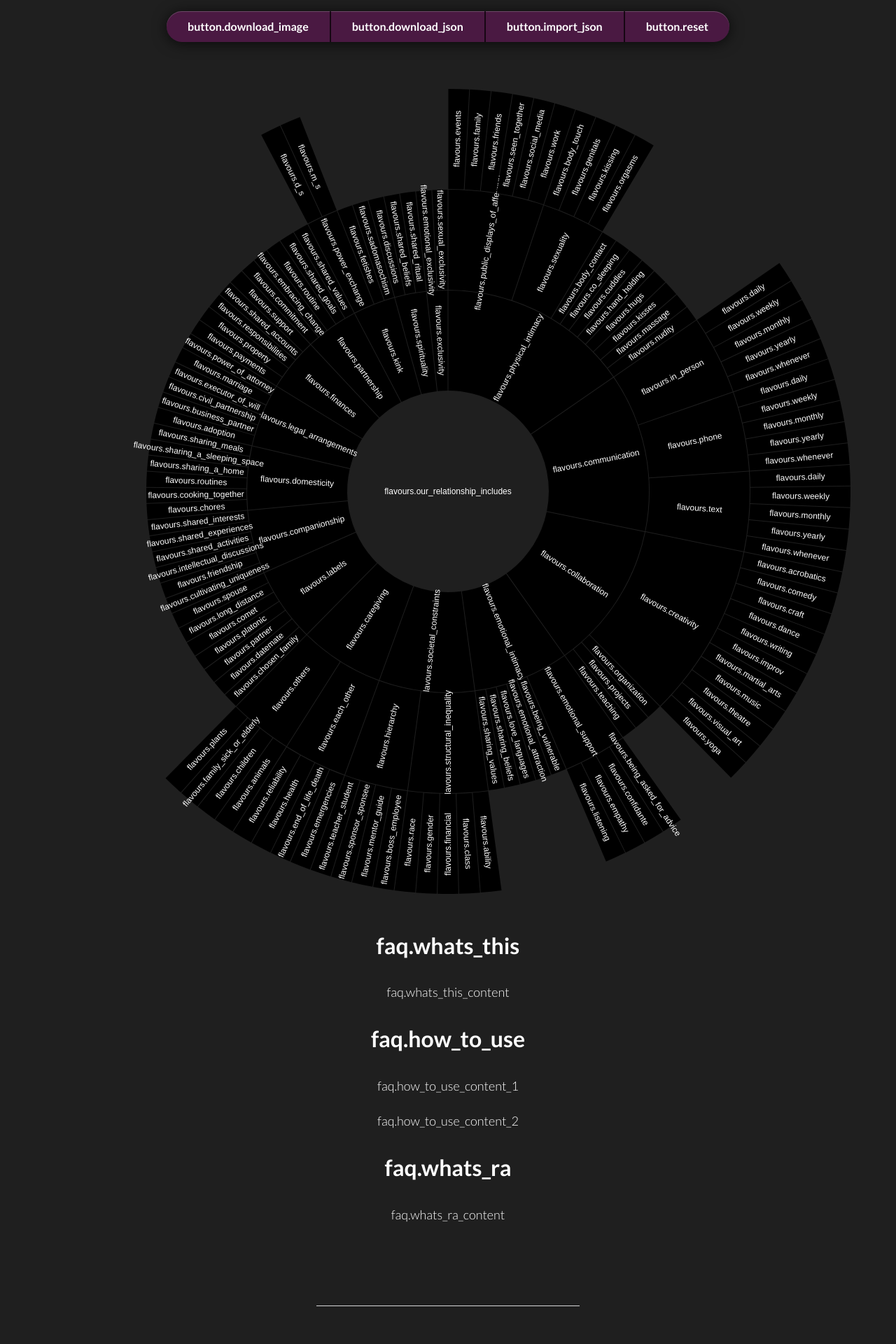
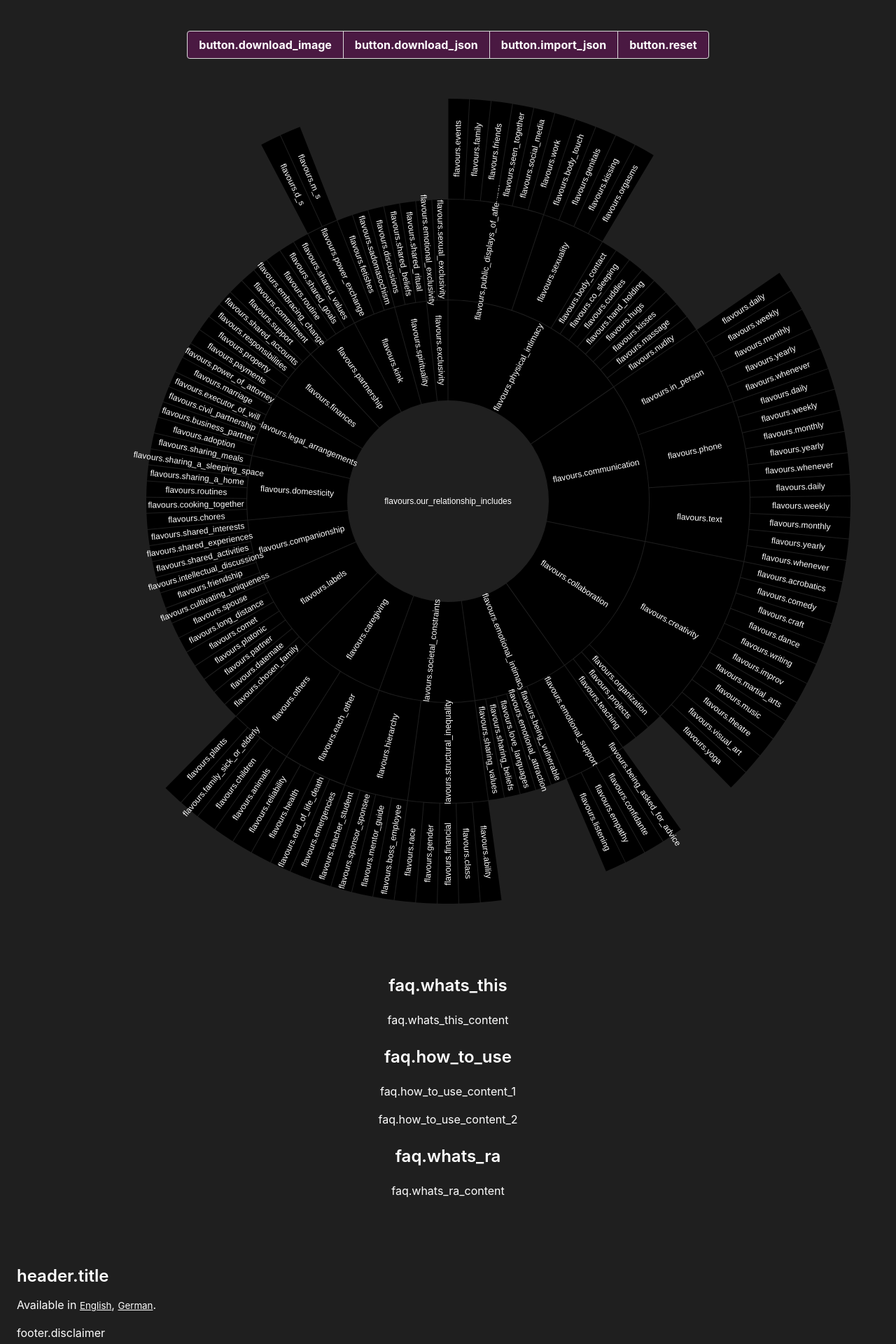
Before and after one commit to duizendnegen/sunburst-smorgasbord, a React (Create React App) app: page / in a window 1280 px wide. Shown: the part 220-2140 px from the top of the page at 70% size. Built offline with nearby package versions, Linux system fonts and the light colour scheme; the HTML template or start-up script is replaced by a standard one.

Commit message:
Use bulma.css instead of simple-grid.css

```diff
--- a/public/index.html
+++ b/public/index.html
@@ -23,8 +23,7 @@
     <!--
       vendor's stylesheets
     -->
-    <link rel="stylesheet" href="%PUBLIC_URL%/simple-grid.css" type="text/css" />
-
+    <link rel="stylesheet" href="https://cdn.jsdelivr.net/npm/bulma@0.9.4/css/bulma.min.css">
     <!--
       Notice the use of %PUBLIC_URL% in the tags above.
       It will be replaced with the URL of the `public` folder during the build.
--- a/public/simple-grid.css
+++ /dev/null
@@ -1,250 +0,0 @@
-/**
-*** SIMPLE GRID
-*** (C) ZACH COLE 2016
-**/
-
-@import url(https://fonts.googleapis.com/css?family=Lato:400,300,300italic,400italic,700,700italic);
-
-/* UNIVERSAL */
-
-html,
-body {
-  height: 100%;
-  width: 100%;
-  margin: 0;
-  padding: 0;
-  left: 0;
-  top: 0;
-  font-size: 100%;
-}
-
-/* ROOT FONT STYLES */
-
-* {
-  font-family: 'Lato', Helvetica, sans-serif;
-  color: #333447;
-  line-height: 1.5;
-}
-
-/* TYPOGRAPHY */
-
-h1 {
-  font-size: 2.5rem;
-}
-
-h2 {
-  font-size: 2rem;
-}
-
-h3 {
-  font-size: 1.375rem;
-}
-
-h4 {
-  font-size: 1.125rem;
-}
-
-h5 {
-  font-size: 1rem;
-}
-
-h6 {
-  font-size: 0.875rem;
-}
-
-p {
-  font-size: 1.125rem;
-  font-weight: 200;
-  line-height: 1.8;
-}
-
-.font-light {
-  font-weight: 300;
-}
-
-.font-regular {
-  font-weight: 400;
-}
-
-.font-heavy {
-  font-weight: 700;
-}
-
-/* POSITIONING */
-
-.left {
-  text-align: left;
-}
-
-.right {
-  text-align: right;
-}
-
-.center {
-  text-align: center;
-  margin-left: auto;
-  margin-right: auto;
-}
-
-.justify {
-  text-align: justify;
-}
-
-/* ==== GRID SYSTEM ==== */
-
-.container {
-  width: 90%;
-  margin-left: auto;
-  margin-right: auto;
-}
-
-.row {
-  position: relative;
-  width: 100%;
-}
-
-.row [class^="col"] {
-  float: left;
-  margin: 0.5rem 2%;
-  min-height: 0.125rem;
-}
-
-.col-1,
-.col-2,
-.col-3,
-.col-4,
-.col-5,
-.col-6,
-.col-7,
-.col-8,
-.col-9,
-.col-10,
-.col-11,
-.col-12 {
-  width: 96%;
-}
-
-.col-1-sm {
-  width: 4.33%;
-}
-
-.col-2-sm {
-  width: 12.66%;
-}
-
-.col-3-sm {
-  width: 21%;
-}
-
-.col-4-sm {
-  width: 29.33%;
-}
-
-.col-5-sm {
-  width: 37.66%;
-}
-
-.col-6-sm {
-  width: 46%;
-}
-
-.col-7-sm {
-  width: 54.33%;
-}
-
-.col-8-sm {
-  width: 62.66%;
-}
-
-.col-9-sm {
-  width: 71%;
-}
-
-.col-10-sm {
-  width: 79.33%;
-}
-
-.col-11-sm {
-  width: 87.66%;
-}
-
-.col-12-sm {
-  width: 96%;
-}
-
-.row::after {
-	content: "";
-	display: table;
-	clear: both;
-}
-
-.hidden-sm {
-  display: none;
-}
-
-@media only screen and (min-width: 33.75em) {  /* 540px */
-  .container {
-    width: 80%;
-  }
-}
-
-@media only screen and (min-width: 45em) {  /* 720px */
-  .col-1 {
-    width: 4.33%;
-  }
-
-  .col-2 {
-    width: 12.66%;
-  }
-
-  .col-3 {
-    width: 21%;
-  }
-
-  .col-4 {
-    width: 29.33%;
-  }
-
-  .col-5 {
-    width: 37.66%;
-  }
-
-  .col-6 {
-    width: 46%;
-  }
-
-  .col-7 {
-    width: 54.33%;
-  }
-
-  .col-8 {
-    width: 62.66%;
-  }
-
-  .col-9 {
-    width: 71%;
-  }
-
-  .col-10 {
-    width: 79.33%;
-  }
-
-  .col-11 {
-    width: 87.66%;
-  }
-
-  .col-12 {
-    width: 96%;
-  }
-
-  .hidden-sm {
-    display: block;
-  }
-}
-
-@media only screen and (min-width: 60em) { /* 960px */
-  .container {
-    width: 75%;
-    max-width: 60rem;
-  }
-}
--- a/src/App.css
+++ b/src/App.css
@@ -1,76 +1,33 @@
-/* GENERAL */
-/* TODO factor this out in a sepate style.css file and one that specifically applies to App.tsx */
-/* TODO base on some existing CSS framework that also has UI so we can have nice button groups and so on */
-
 html {
   scroll-behavior: smooth;
 }
 
 html,
-body {
+body,
+footer.footer {
   background: #1F1F1F;
-}
-
-.button-wrapper {
-  margin-top: 1;
-  margin-bottom: 50px;
-  background: #4a1942;
-  display: inline-block;
-  border-radius: 50em;
-  box-shadow: 0 2px 20px rgba(0, 0, 0, 0.7), inset 0 1px 0 rgba(255, 255, 255, 0.2);
-}
-
-.line {
-  height: 1px;
-  width: 100%;
-  background: #D6D6D8;
-  margin: 80px 0;
-}
-
-/* ROOT FONT STYLES */
-
-* {
   color: #fff;
 }
-
-/* SUNBURST STYLES */
 
 .sunburst-clickable {
   cursor: pointer;
 }
 
-/* SAVE IMAGE BUTTON */
-
-.button-trigger {
+.button {
+  background-color: #4a1942;
   color: #fff;
-  display: inline-block;
-  padding-top: 10px;
-  padding-bottom: 10px;
-  padding-left: 30px;
-  padding-right: 30px;
-  text-decoration: none;
-  border-right:2px solid rgba(0, 0, 0, 0.7);
+}
+.button:hover {
+  color: #ccc;
 }
 
-.button-trigger:last-child {
-  border-right: 0;
+.content h1, .content h2, .content h3, .content h4, .content h5, .content h6 {
+  color: #fff;
 }
-
-.button-trigger:hover {
-  cursor: pointer;
-}
-
-.button-trigger strong {
-  position: relative;
-  left: 0;
-}
-
 .button-link {
   background-color: transparent;
   border: none;
-  font-size: 1.125rem;
-  font-weight: 200;
-  line-height: 1.8;
+  color: white;
   padding: 0;
   text-decoration: underline;
 }
--- a/src/App.tsx
+++ b/src/App.tsx
@@ -163,63 +163,45 @@ const App = () => {
 
   return (
     <Suspense fallback="loading">
-      <div className="jumbotron">
-        <div className="container">
-          <div className="row">
-            <div className="col-12 center">
-              <div className="img img-logo center"></div>
-              <h1>{t('header.title')}</h1>
-              <h2 className="font-light">{t('header.subtitle')}</h2>
+      <section className="section">
+        <div className="container content has-text-centered">
+          <h1 className="title">{t('header.title')}</h1>
+          <h2 className="subtitle">{t('header.subtitle')}</h2>
+          <p>
             <a href="#what-is-this">{t('faq.whats_this')}</a>
+          </p>
         </div>
-          </div>
-        </div>
-      </div>
-      <div>
-        <div className="container-fluid">
-          <div className="row">
-            <div className="col-12 center">
-              <div className="button-wrapper">
+      </section>
+      <section className="section">
+        <div className="container content">
+          <div className="buttons has-addons is-centered mb-6">
             <ExportAsImageButton></ExportAsImageButton>
             <ExportAsJsonButton flavours={flavours}></ExportAsJsonButton>
             <ImportJsonButton onUpload={importNewFlavours}></ImportJsonButton>
             <ResetButton onReset={resetFlavours}></ResetButton>
           </div>
         </div>
-          </div>
-          <div className="row">
-            <div className="col-12 center">
+        <div className="container content has-text-centered">
           <Smorgasbord
             hierchicalFlavours={hierchicalFlavours}
             onElementClick={handleElementClick}></Smorgasbord>
         </div>
-          </div>
-        </div>
+      </section>
+      <section className="section">
         <div className="container">
-          <div className="row">
-            <div className="col-12 center">
-              <h2 id="what-is-this">{t('faq.whats_this')}</h2>
+          <div className="content has-text-centered">
+            <h2 id="what-is-this" className="title is-4">{t('faq.whats_this')}</h2>
             <p dangerouslySetInnerHTML={{__html: t('faq.whats_this_content')}}></p>
-              <h2>{t('faq.how_to_use')}</h2>
+            <h2 className="title is-4">{t('faq.how_to_use')}</h2>
             <p>{t('faq.how_to_use_content_1')}</p>
             <p>{t('faq.how_to_use_content_2')}</p>
-              <h2>{t('faq.whats_ra')}</h2>
+            <h2 className="title is-4">{t('faq.whats_ra')}</h2>
             <p dangerouslySetInnerHTML={{__html: t('faq.whats_ra_content')}}></p>
           </div>
         </div>
-        </div>
-      </div>
-      <div className="row">
-        <div className="col-4 hidden-sm"></div>
-        <div className="col-4">
-          <div className="line"></div>
-        </div>
-        <div className="col-4 hidden-sm"></div>
-      </div>
-      <footer>
-        <div className="container">
-          <div className="row">
-            <div className="col-12">
+      </section>
+      <footer className="footer">
+        <div className="content">
           <h3>{t('header.title')}</h3>
           <p>
             Available in&nbsp;
@@ -228,8 +210,6 @@ const App = () => {
           </p>
           <p dangerouslySetInnerHTML={{__html: t('footer.disclaimer')}}></p>
         </div>
-          </div>
-        </div>
       </footer>
     </Suspense>
   );
--- a/src/components/ExportAsImageButton/ExportAsImageButton.tsx
+++ b/src/components/ExportAsImageButton/ExportAsImageButton.tsx
@@ -116,9 +116,9 @@ const ExportAsImageButton = () => {
   }
 
   return (
-    <div className="button-trigger" onClick={exportAsImage}>
+    <button className="button" onClick={exportAsImage}>
       <strong>{t('button.download_image')}</strong>
-    </div>
+    </button>
   );
 }
 
--- a/src/components/ExportAsJsonButton/ExportAsJsonButton.tsx
+++ b/src/components/ExportAsJsonButton/ExportAsJsonButton.tsx
@@ -14,9 +14,9 @@ const ExportAsJsonButton = ({ flavours } : ExportAsJsonButtonProps) => {
   }
 
   return (
-    <div className="button-trigger" onClick={exportCurrentFlavours}>
+    <button className="button" onClick={exportCurrentFlavours}>
       <strong>{t('button.download_json')}</strong>
-    </div>
+    </button>
   );
 }
 
--- a/src/components/ImportJsonButton/ImportJsonButton.tsx
+++ b/src/components/ImportJsonButton/ImportJsonButton.tsx
@@ -27,15 +27,15 @@ const ImportJsonButton = ({ onUpload } : ImportJsonButtonProps) => {
   }
 
   return (
-    <div className="button-trigger" onClick={importNewFlavours}>
-    <strong>{t('button.import_json')}</strong>
+    <button className="button" onClick={importNewFlavours}>
+      <strong>{t('button.import_json')}</strong>
       <input
         type='file'
         ref={inputFile}
         onChange={handleFileSubmission}
         style={{display: 'none'}}
         accept="application/json"/>
-    </div>
+    </button>
   )
 };
 
--- a/src/components/ResetButton/ResetButton.tsx
+++ b/src/components/ResetButton/ResetButton.tsx
@@ -8,9 +8,9 @@ const ResetButton = ({ onReset } : ResetButtonProps) => {
   const { t } = useTranslation();
 
   return (
-    <div className="button-trigger" onClick={onReset}>
-    <strong>{t('button.reset')}</strong>
-    </div>
+    <button className="button" onClick={onReset}>
+      <strong>{t('button.reset')}</strong>
+    </button>
   )
 }
 
```
Lines whose indentation alone changed are shown as unchanged.
